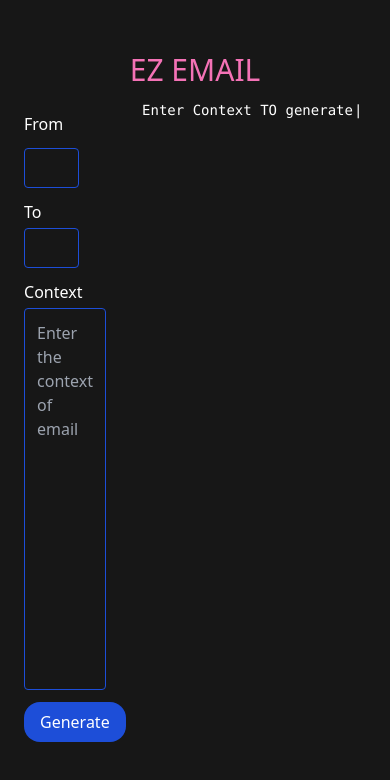
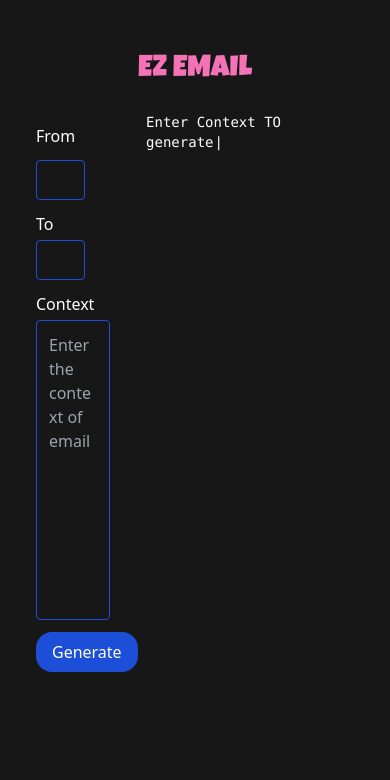
Before and after one commit to wiishal/ezemail, a Next.js app: page /generate in a window 390 px wide. Shown: the top 780 px of the page. Built offline with nearby package versions, Linux system fonts and the light colour scheme.

Commit message:
feat: added rendering and typing effect

```diff
--- a/src/app/component/GenerateInputs.tsx
+++ b/src/app/component/GenerateInputs.tsx
@@ -7,6 +7,8 @@ import { call } from "../services/userService";
 
 export default function GenerateInputs({
   setResults,
+  setIsgenerating,
+  isGenerating,
 }: GenerateInputsProps): JSX.Element {
   const [inputs, setInputs] = useState<generateInputs>({
     from: "",
@@ -25,18 +27,17 @@ export default function GenerateInputs({
   }
 
   async function pushInputs() {
+    setIsgenerating(true);
     const inputsStates = checkInputs();
     if (inputsStates === false) return;
 
     let prompt = geneatePrompt(inputs);
-    let getResult = await call(
-      prompt
-    );
+    let getResult = await call(prompt);
 
     console.log(getResult);
     if (getResult.success) {
-      setResults((prev) => ([...prev, getResult.data.message]));
-      return
+      setResults((prev) => [...prev, getResult.data.message]);
+      return;
     }
   }
 
@@ -90,12 +91,14 @@ export default function GenerateInputs({
         ></textarea>
       </div>
       <div className="flex items-end justify-start m-3 w-full ">
+        {!isGenerating && (
           <button
             onClick={pushInputs}
             className="bg-blue-700 py-2 px-4 w-fit rounded-2xl"
           >
             Generate
           </button>
+        )}
       </div>
     </div>
   );
@@ -103,4 +106,6 @@ export default function GenerateInputs({
 
 interface GenerateInputsProps {
   setResults: Dispatch<SetStateAction<string[]>>;
+  setIsgenerating: Dispatch<SetStateAction<boolean>>;
+  isGenerating: boolean;
 }
--- a/src/app/component/GenerateResult.tsx
+++ b/src/app/component/GenerateResult.tsx
@@ -1,13 +1,15 @@
-import { JSX } from "react";
+import { Dispatch, JSX, SetStateAction, useEffect } from "react";
 import Typewriter from "typewriter-effect";
 import RenderGeneratedResult from "./RenderGeneratedResult";
 
 export default function GenerateResult({
   results,
+  setIsgenerating,
 }: generateResultProps): JSX.Element {
   console.log(results.length);
+
   return (
-    <div className=" border-blue-900 overflow-y-auto font-mono h-full w-4/6 p-3 gap-3 text-sm max-h-full scrollbar-thin scrollbar-thumb-blue-900 scrollbar-white-red-900">
+    <div className="  overflow-y-auto font-mono h-full w-4/6 p-3 gap-3 text-sm max-h-full scrollbar-thin scrollbar-track-pink-400 scrollbar-thumb-white">
       {results.length === 0 ? (
         <div>
           {" "}
@@ -16,22 +18,19 @@ export default function GenerateResult({
               typewriter
                 .changeDelay(25)
                 .typeString("Enter Context TO generate")
-                .callFunction(() => {
-                  console.log("String typed out!");
-                })
                 .pauseFor(2500)
-                .callFunction(() => {
-                  console.log("All strings were deleted");
-                })
                 .start();
             }}
           />
         </div>
       ) : (
-        <div className=" h-fit scrollbar-thin scrollbar-thumb-blue-900 scrollbar-white-red-900">
+        <div className=" h-fit ">
           {results.map((item, index) => (
-            <div key={index} className="p-3 m-3  border-pink-600">
-              <RenderGeneratedResult str={item}></RenderGeneratedResult>
+            <div key={index} className="p-3 m-3 rounded-xl  border-pink-600">
+              <RenderGeneratedResult
+                str={item}
+                setIsgenerating={setIsgenerating}
+              />{" "}
             </div>
           ))}
         </div>
@@ -42,4 +41,5 @@ export default function GenerateResult({
 
 interface generateResultProps {
   results: string[];
+  setIsgenerating: Dispatch<SetStateAction<boolean>>;
 }
--- a/src/app/component/RenderGeneratedResult.jsx
+++ /dev/null
@@ -1,28 +0,0 @@
-
-import Typewriter from "typewriter-effect";
-
-export default function RenderGeneratedResult({ str }) {
-  return (
-    <div
-      style={{ whiteSpace: "pre-wrap", wordWrap: "break-word" }}
-      className="border border-b-lime-600 border-transparent "
-    >
-        <div>
-          <Typewriter
-            onInit={(typewriter) => {
-              typewriter
-                .start()
-                .changeDelay(25)
-                .typeString(str)
-                .callFunction(() => {
-                  console.log("String typed out!");
-                })
-                .typeString("<br/>")
-                .pauseFor(2500);
-            }}
-          />
-        </div>
-
-    </div>
-  );
-}
--- /dev/null
+++ b/src/app/component/RenderGeneratedResult.tsx
@@ -0,0 +1,32 @@
+
+import { Dispatch, SetStateAction, useState } from "react";
+import Typewriter from "typewriter-effect";
+
+interface RenderProps {
+  str: string;
+  setIsgenerating:Dispatch<SetStateAction<boolean>>;
+}
+export default function RenderGeneratedResult({ str,setIsgenerating }: RenderProps) {
+
+  return (
+    <div
+      style={{ whiteSpace: "pre-wrap", wordWrap: "break-word" }}
+      className="border rounded-xl bg-neutral-800 border-b-lime-600 border-transparent p-3 "
+    >
+      <div>
+        <Typewriter
+          onInit={(typewriter) => {
+            typewriter
+              .start()
+              .changeDelay(25)
+              .typeString(str)
+              .callFunction(() => {
+                console.log("String typed out!");
+                setIsgenerating(false)
+              })
+          }}
+        />
+      </div>
+    </div>
+  );
+}
--- a/src/app/layout.tsx
+++ b/src/app/layout.tsx
@@ -1,5 +1,5 @@
 import type { Metadata } from "next";
-import { Geist, Geist_Mono } from "next/font/google";
+import { Geist, Geist_Mono, Luckiest_Guy } from "next/font/google";
 import { UserProvider } from "@auth0/nextjs-auth0/client";
 
 import "./globals.css";
@@ -13,10 +13,15 @@ const geistMono = Geist_Mono({
   variable: "--font-geist-mono",
   subsets: ["latin"],
 });
+const luckiest_Guy = Luckiest_Guy({
+  subsets: ["latin"],
+  weight: "400",
+  variable: "--font-luckiest-guy",
+});
 
 export const metadata: Metadata = {
   title: "EZEmail",
-  description: "Generate Email with Proffetional tone",
+  description: "Generate Email/learn with Proffetional tone",
 };
 
 export default function RootLayout({
@@ -26,14 +31,14 @@ export default function RootLayout({
 }>) {
   return (
     <html lang="en">
+
       <UserProvider>
-
-      <body
-        className={`${geistSans.variable} ${geistMono.variable} antialiased`}
+        <body
+          className={`${geistSans.variable} ${luckiest_Guy.variable} ${geistMono.variable} antialiased`}
         >
-        {children}
-      </body>
-        </UserProvider>
+          {children}
+        </body>
+      </UserProvider>
     </html>
   );
 }
--- a/src/app/page/generatepage.tsx
+++ /dev/null
@@ -1,7 +0,0 @@
-
-function GeneratePage(){
-    return <div className="text-black">
-        generate page here!!!!!!
-    </div>
-}
-export default GeneratePage
--- a/src/app/pages/GeneratePage.tsx
+++ b/src/app/pages/GeneratePage.tsx
@@ -6,15 +6,18 @@ import GenerateResult from "../component/GenerateResult";
 
 function GeneratePage() {
   const [results, setResults] = useState<string[]>([]);
+  const [isGenerating,setIsgenerating] = useState<boolean>(false)
   return (
     <div
       className={`flex align-middle bg-neutral-900 justify-center items-top w-full h-screen `}
     >
-      <div
-        className="flex flex-row items-center justify-center bg-neutral-900 lg:w-5/6 sm:w-full w-full text-white "
-      >
-        <GenerateInputs setResults={setResults} />
-        <GenerateResult results={results} />
+      <div className="flex  flex-row items-center justify-center p-3 bg-neutral-900 h-5/6 lg:w-5/6 sm:w-full w-full text-white ">
+        <GenerateInputs
+          setResults={setResults}
+          setIsgenerating={setIsgenerating}
+          isGenerating={isGenerating}
+        />
+        <GenerateResult results={results} setIsgenerating={setIsgenerating} />
       </div>
     </div>
   );
--- a/tailwind.config.ts
+++ b/tailwind.config.ts
@@ -19,5 +19,5 @@ export default {
     },
   },
   darkMode: "class",
-  plugins: [],
+  plugins: [require("tailwind-scrollbar")],
 } satisfies Config;
```
Also changed, not shown: package.json (+6 -2 lines), 1 other file (tests, documents, lock files or other folders). Lines whose indentation alone changed are shown as unchanged.
